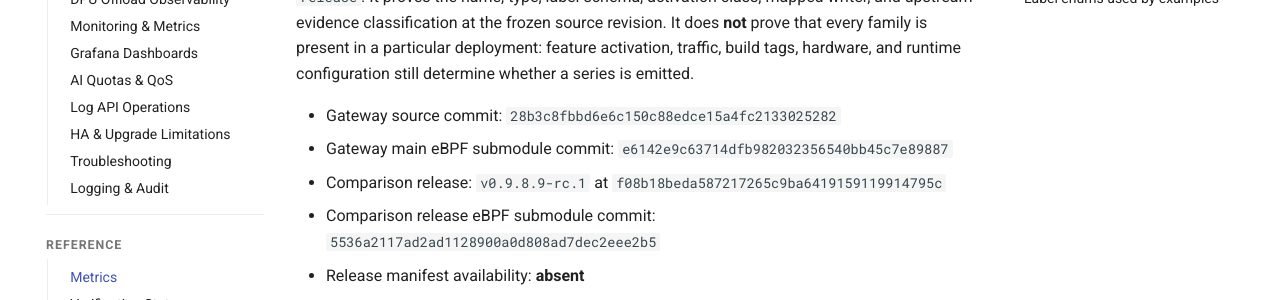
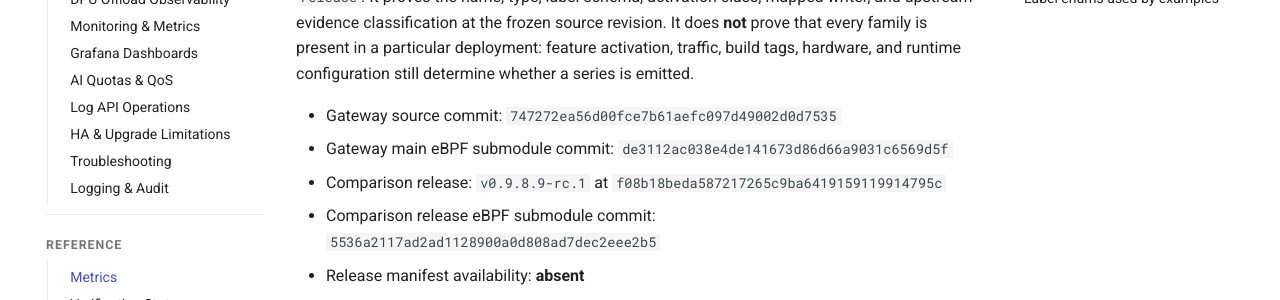
Before and after one commit to loxilb-io/loxilbdocs-inference-gateway, an MkDocs documentation site: the page built from docs/reference/metrics.md, in a window 1280 px wide and 900 px high. Shown: the part 221-521 px from the top of the window. Built offline with MkDocs 1.6.1 and Material for MkDocs 9.7.7, drawn with Linux system fonts in a browser that asks for light colours; comment, search, counter and statistics services are not loaded; the version menu is left out.

Commit message:
docs: sync the gateway contract to gateway main 747272ea (#48)
The tracked contract moves from gateway main 28b3c8fb to 747272ea; the
datapath submodule pin moves from e6142e9 to de3112a.

api/swagger.yml changed in that range in descriptions only (the audit
sink and audit policy text): its hash moves, the definitions and the
generated schema page do not. The metric manifest did not change. The
generated reference pages carry the new commits.

No page describes what the gateway changed in the datapath in this range
(a rule that takes over a kept listener now brings its own TLS contexts),
so no prose changes.

Signed-off-by: NLX-SeokHwanKong <76096751+NLX-SeokHwanKong@users.noreply.github.com>

```diff
--- a/docs/reference/metrics.md
+++ b/docs/reference/metrics.md
@@ -7,8 +7,8 @@ revision. It does **not** prove that every family is present in a particular
 deployment: feature activation, traffic, build tags, hardware, and runtime
 configuration still determine whether a series is emitted.
 
-- Gateway source commit: `28b3c8fbbd6e6c150c88edce15a4fc2133025282`
-- Gateway main eBPF submodule commit: `e6142e9c63714dfb982032356540bb45c7e89887`
+- Gateway source commit: `747272ea56d00fce7b61aefc097d49002d0d7535`
+- Gateway main eBPF submodule commit: `de3112ac038e4de141673d86d66a9031c6569d5f`
 - Comparison release: `v0.9.8.9-rc.1` at `f08b18beda587217265c9ba6419159119914795c`
 - Comparison release eBPF submodule commit: `5536a2117ad2ad1128900a0d808ad7dec2eee2b5`
 - Release manifest availability: **absent**
```
Also changed, not shown: docs/reference/api-schema-models.md (+3 -3 lines), 2 other files.
